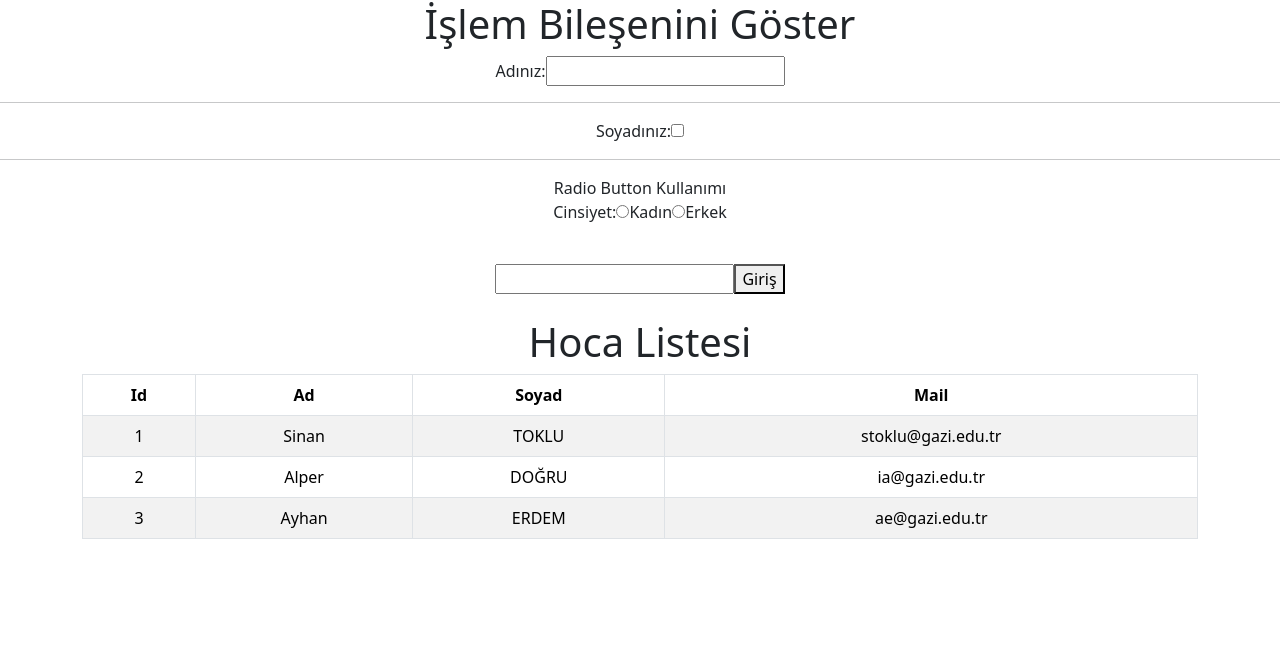
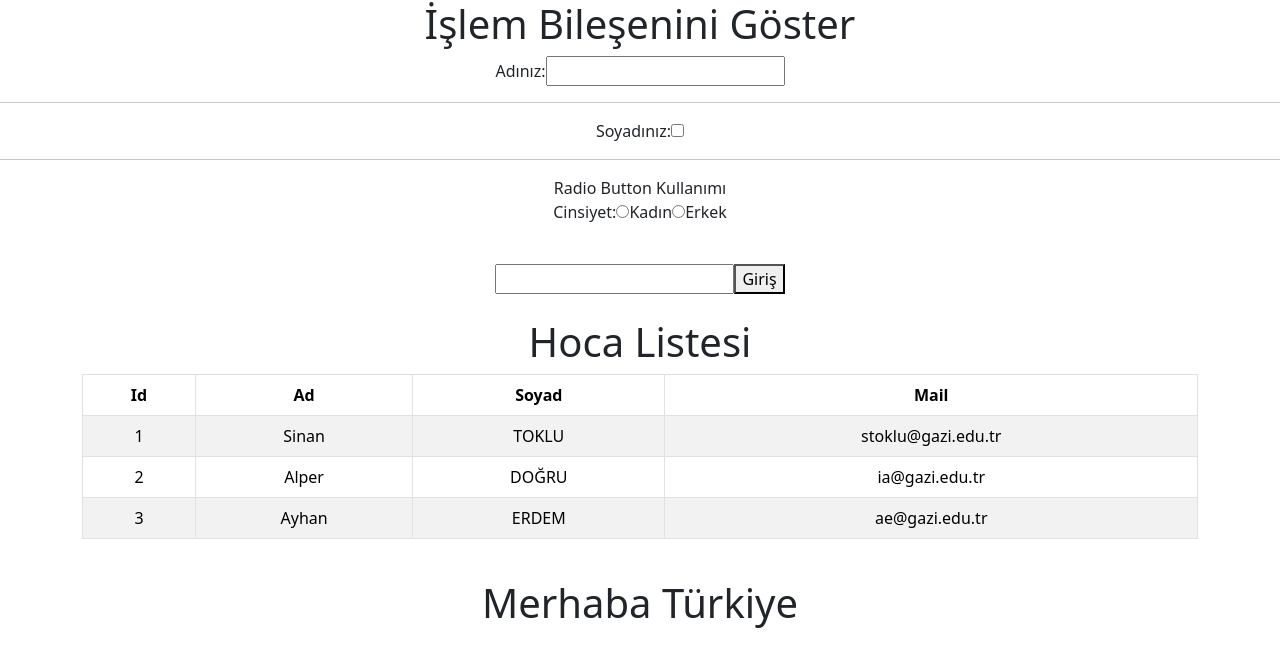
Before and after one commit to mustafa0661/IleriProgramlama_BMT444, a React (Create React App) app: page / in a window 1280 px wide. Shown: the top 666 px of the page. Built offline with nearby package versions, Linux system fonts and the light colour scheme.

Commit message:
Fonksiyonel eklendi

```diff
--- a/src/App.js
+++ b/src/App.js
@@ -1,4 +1,5 @@
 import './App.css';
+import Fonksiyonel from './components/Fonksiyonel';
 import Islem from './components/Islem';
 import Listele from './components/Listele';
 import User from './components/User';
@@ -12,6 +13,8 @@ function App() {
       <User></User>
       <br/>
       <Listele></Listele>
+      <br/>
+      <Fonksiyonel></Fonksiyonel>
     </div>
   );
 }
--- /dev/null
+++ b/src/components/Fonksiyonel.js
@@ -0,0 +1,11 @@
+import React from 'react'
+
+function Fonksiyonel() {
+  return (
+    <div>
+      <h1>Merhaba Türkiye</h1>
+    </div>
+  )
+}
+
+export default Fonksiyonel
```
